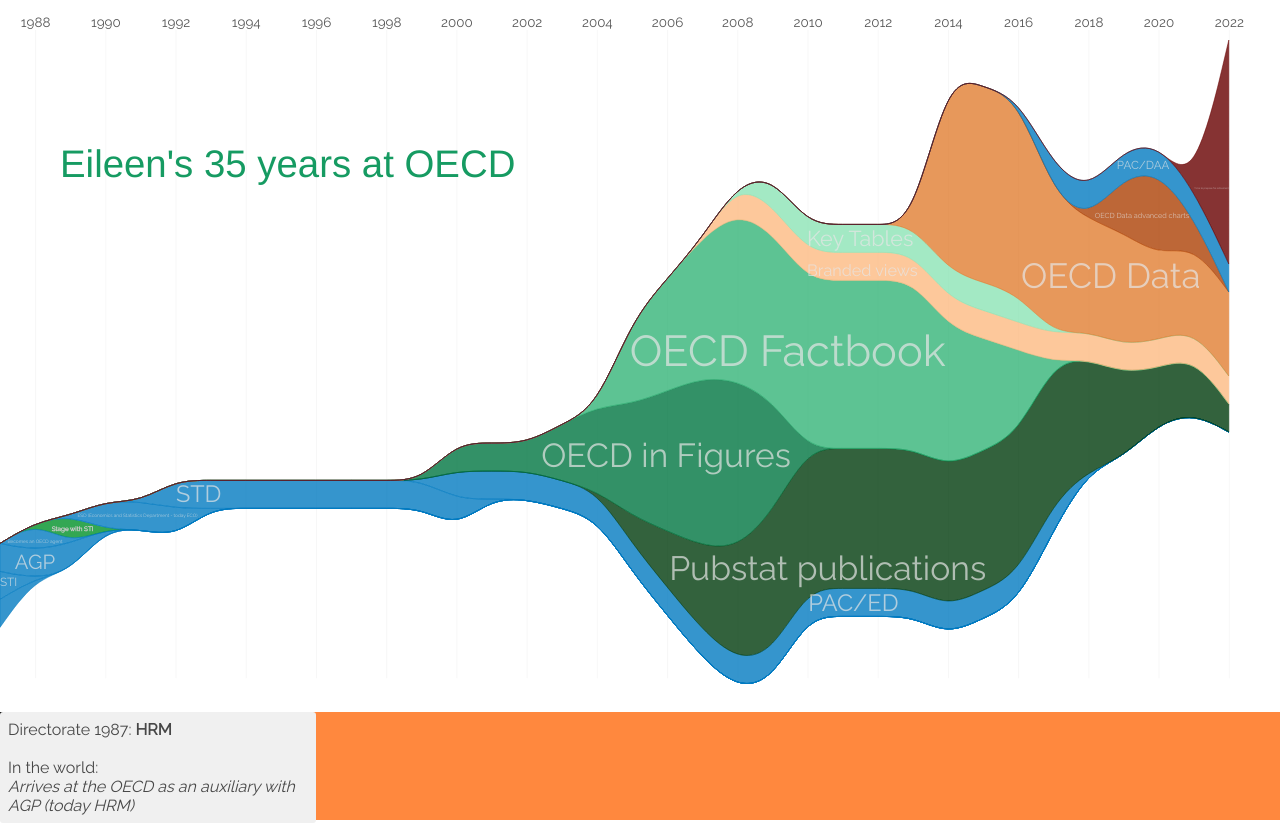
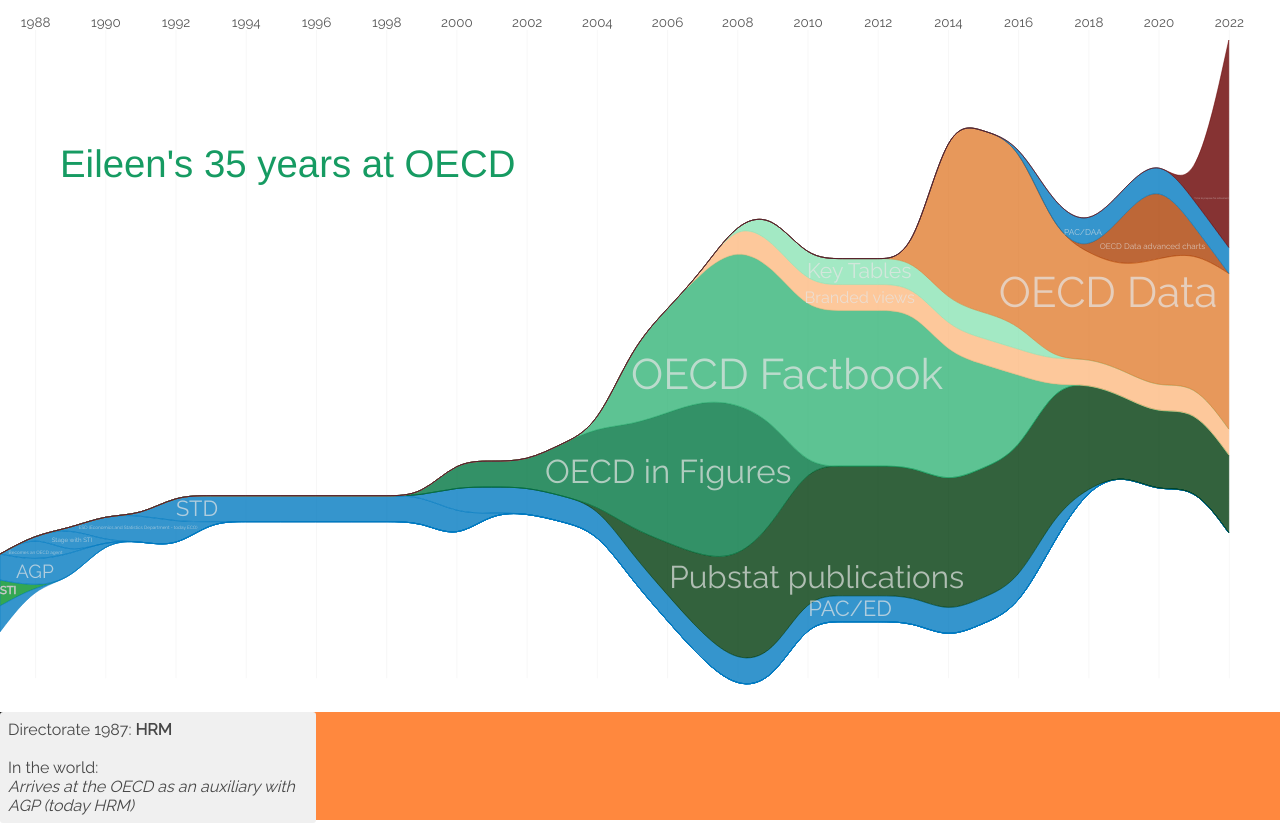
Before and after one commit to gitvfd/eileen-oecd-career, a plain HTML site: page index.html in a window 1280 px wide. Drawn offline with Linux system fonts and the light colour scheme; a web font is replaced by a local one.

Commit message:
update timer

```diff
--- a/data/data.json
+++ b/data/data.json
@@ -1659,17 +1659,17 @@
       {
         "key": "2020",
         "Directorate": "PAC",
-        "value": 2
+        "value": 3
       },
       {
         "key": "2021",
         "Directorate": "PAC",
-        "value": 2
+        "value": 3
       },
       {
         "key": "2022",
         "Directorate": "PAC",
-        "value": 1
+        "value": 3
       }
     ]
   },
@@ -2588,17 +2588,17 @@
       {
         "key": "2020",
         "Directorate": "PAC",
-        "value": 3
+        "value": 5
       },
       {
         "key": "2021",
         "Directorate": "PAC",
-        "value": 3
+        "value": 5
       },
       {
         "key": "2022",
         "Directorate": "PAC",
-        "value": 3
+        "value": 6
       }
     ]
   },
--- a/index.html
+++ b/index.html
@@ -25,7 +25,7 @@
 
 <script>
 
-    var timer=1000;
+    var timer=2500;
     var DirectorateTitles=[]
 
     var worldEvents=[]
@@ -296,7 +296,7 @@
             counter++;
             if(counter== DirectorateTitles.length)
                 counter=0
-        },10000);
+        },15000);
 
 
 
```
